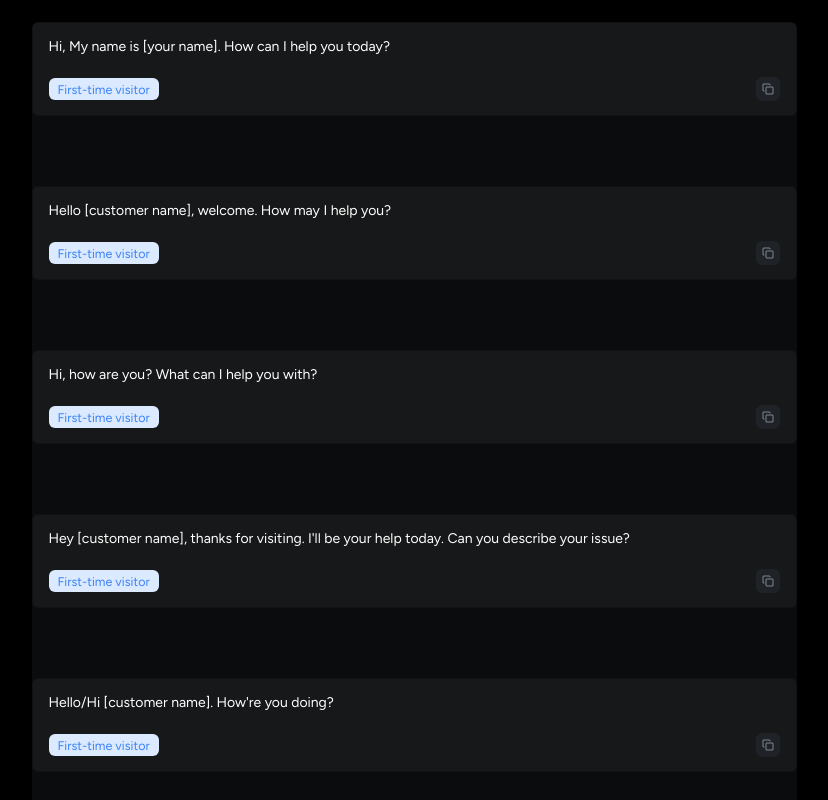
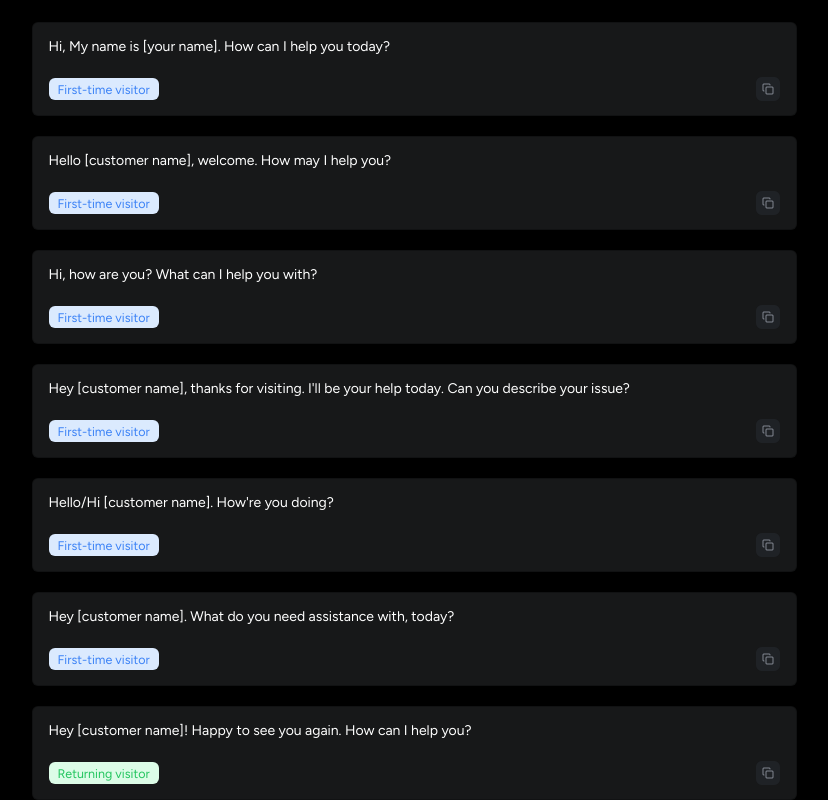
Before and after one commit to Israel-Imoh/canned_response, a React (Vite) app: page / in a window 1280 px wide. Shown: the part 560-1360 px from the top of the page, without its empty margins (226-1054 px from the left). Built offline with nearby package versions, Linux system fonts and the light colour scheme.

Commit message:
new update

```diff
--- a/src/components/Hero/Hero.css
+++ b/src/components/Hero/Hero.css
@@ -3,24 +3,6 @@
   background: black;
   overflow-x: hidden;
   position: relative;
-}
-
-.search-dropdown-container{
-  position: relative;
-  z-index: 20;
-  background: #0B0C0D;
-  border-radius: 6px;
-  box-shadow: 0px 4px 6px rgba(0, 0, 0, 0.3);
-}
-
-.filter-dropdown-container {
-  position: absolute;
-  top: calc(100% + 5px);
-  left: 0;
-  z-index: 20;
-  background: #0B0C0D;
-  border-radius: 6px;
-  box-shadow: 0px 4px 6px rgba(0, 0, 0, 0.3);
 }
 
 /* Hero Top Section */
@@ -98,6 +80,7 @@
   margin-bottom: 124px;
 }
 
+
 .input-fields-wrapper {
   width: 100%;
   max-width: 1200px;
@@ -110,6 +93,14 @@
   align-items: center;
   justify-content: center;
   gap: 10px;
+}
+
+/* Search Dropdown */
+.search-dropdown-container{
+  position: relative;
+  z-index: 20;
+  /* background: #0B0C0D; */
+  border-radius: 6px;
 }
 
 /* SEARCHBAR */
@@ -138,25 +129,24 @@
   font-weight: 400;
 }
 
-/* Search Dropdown */
-.search-dropdown-container {
+
+/* .search-dropdown-container {
   position: relative;
   top: 0;
   left: 0;
   color: white;
-  box-shadow: 0px 4px 6px rgba(0, 0, 0, 0.1);
   overflow: hidden;
-}
+} */
 
 .search-dropdown {
   width: 100%;
   height: auto;
   display: flex;
   flex-direction: column;
-  background: #171819;
+  background: rgba(23, 24, 25, 1);
   border-radius: 6px;
   border: 1px solid #00000040;
-  margin-bottom: 70px;
+  margin-bottom: 20px;
 }
 
 .search-items {
@@ -277,17 +267,24 @@
   border-radius: 6px;
   margin-bottom: 13px;
 }
-
+/* .filter-dropdown-container {
+  position: absolute;
+  top: calc(100% + 5px);
+  left: 0;
+  z-index: 20;
+  background: #0B0C0D;
+  border-radius: 6px;
+  box-shadow: 0px 4px 6px rgba(0, 0, 0, 0.3);
+} */
 /* Filter Dropdown */
 .filter-dropdown-container {
   position: absolute;
   top: calc(100% + 5px);
-  right: 0;
+  left: 0;
   padding: 15px;
-  background: #171819;
+  background: rgba(23, 24, 25, 1);
   height: auto;
   width: 289px;
-  box-shadow: 0px 4px 8px rgba(0, 0, 0, 0.2);
   border-radius: 6px;
   margin-top: 10px;
   margin-bottom: 70px;
```
